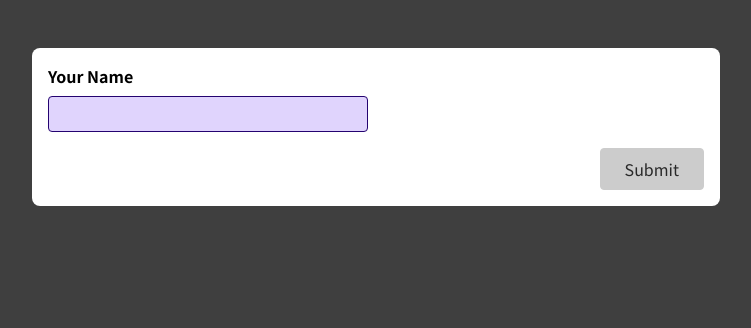
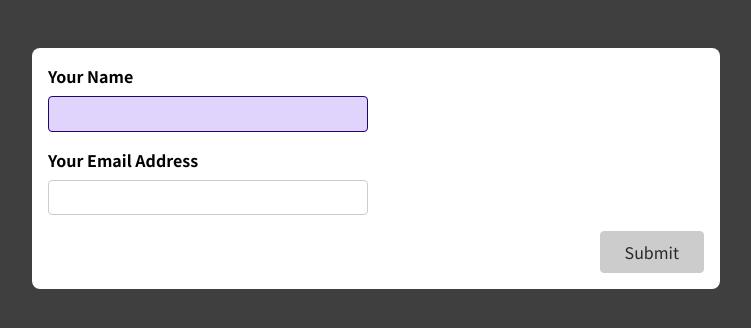
Before and after one commit to brameldering/input-validation, a React (Create React App) app: page / in a window 1280 px wide. Shown: the top 328 px of the page, without its empty margins (264-1015 px from the left). Built offline with nearby package versions, Linux system fonts and the light colour scheme.

Commit message:
Added second input field

```diff
--- a/src/components/SimpleInput.js
+++ b/src/components/SimpleInput.js
@@ -5,9 +5,22 @@ const SimpleInput = (props) => {
   const [enteredNameTouched, setEnteredNameTouched] = useState(false);
   const nameRef = useRef("");
 
+  const [enteredEmail, setEnteredEmail] = useState("");
+  const [enteredEmailTouched, setEnteredEmailTouched] = useState(false);
+  const emailRef = useRef("");
+
+  // Name Check
   const enteredNameisValid = enteredName.trim().length > 0;
   const nameInputIsInvalid = !enteredNameisValid && enteredNameTouched;
-  const formIsValid = enteredNameisValid; // and any other fields
+
+  // Email Check
+  const mailformat =
+    /^(([^<>()[\]\\.,;:\s@"]+(\.[^<>()[\]\\.,;:\s@"]+)*)|.(".+"))@((\[[0-9]{1,3}\.[0-9]{1,3}\.[0-9]{1,3}\.[0-9]{1,3}\])|(([a-zA-Z\-0-9]+\.)+[a-zA-Z]{2,}))$/;
+  const enteredEmailisValid = enteredEmail.toLowerCase().match(mailformat);
+  const emailInputIsInvalid = !enteredEmailisValid && enteredEmailTouched;
+
+  // Forn Check
+  const formIsValid = enteredNameisValid && enteredEmailisValid; // and any other fields
 
   useEffect(() => {
     console.log("Init useEffect");
@@ -20,28 +33,48 @@ const SimpleInput = (props) => {
     console.log("enteredName: " + enteredName);
   };
 
-  const onBlurHandler = () => {
+  const onNameBlurHandler = () => {
     setEnteredNameTouched(true);
     console.log("onBlurHandler, enteredName: " + enteredName);
+  };
+
+  const emailChangeHandler = (event) => {
+    setEnteredEmailTouched(true);
+    setEnteredEmail(event.target.value);
+    console.log("enteredEmail: " + enteredEmail);
+  };
+
+  const onEmailBlurHandler = () => {
+    setEnteredEmailTouched(true);
+    console.log("onBlurHandler, enteredEmail: " + enteredEmail);
   };
 
   const submitHandler = (event) => {
     event.preventDefault();
     setEnteredNameTouched(true);
+    setEnteredEmailTouched(true);
     if (!enteredNameisValid) {
-      alert("enteredName is empty");
+      alert("Name is invalid");
+      nameRef.current.focus();
+    } else if (!enteredEmailisValid) {
+      alert("email is invalid");
+      emailRef.current.focus();
     } else {
       console.log("submitHandler, enteredName: " + enteredName);
+      console.log("submitHandler, enteredEmail: " + enteredEmail);
     }
     setEnteredName("");
     setEnteredNameTouched(false);
+    setEnteredEmail("");
+    setEnteredEmailTouched(false);
   };
 
-  const formClassName = nameInputIsInvalid ? "form-control invalid" : "form-control";
+  const formNameClassName = nameInputIsInvalid ? "form-control invalid" : "form-control";
+  const formEmailClassName = emailInputIsInvalid ? "form-control invalid" : "form-control";
 
   return (
     <form onSubmit={submitHandler}>
-      <div className={formClassName}>
+      <div className={formNameClassName}>
         <label htmlFor='name'>Your Name</label>
         <input
           ref={nameRef}
@@ -49,11 +82,22 @@ const SimpleInput = (props) => {
           id='name'
           value={enteredName}
           onChange={nameChangeHandler}
-          onBlur={onBlurHandler}
+          onBlur={onNameBlurHandler}
         />
-        {nameInputIsInvalid && <div className='error-text'>Invalid</div>}
+        {nameInputIsInvalid && <div className='error-text'>Name is mandatory</div>}
       </div>
-
+      <div className={formEmailClassName}>
+        <label htmlFor='email'>Your Email Address</label>
+        <input
+          ref={emailRef}
+          type='email'
+          id='email'
+          value={enteredEmail}
+          onChange={emailChangeHandler}
+          onBlur={onEmailBlurHandler}
+        />
+        {emailInputIsInvalid && <div className='error-text'>Email needs to contain @ etc.</div>}
+      </div>
       <div className='form-actions'>
         <button disabled={!formIsValid}>Submit</button>
       </div>
```
